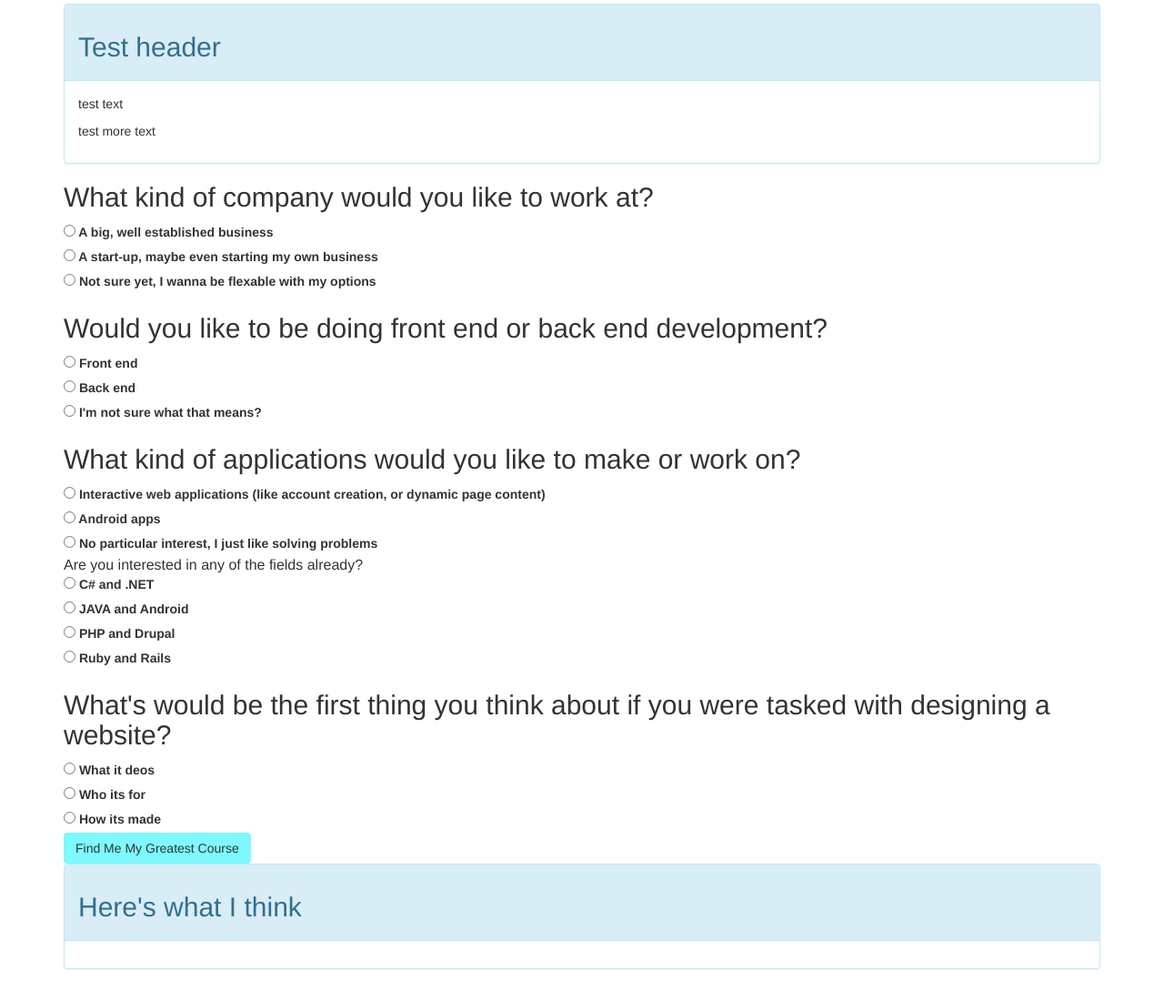
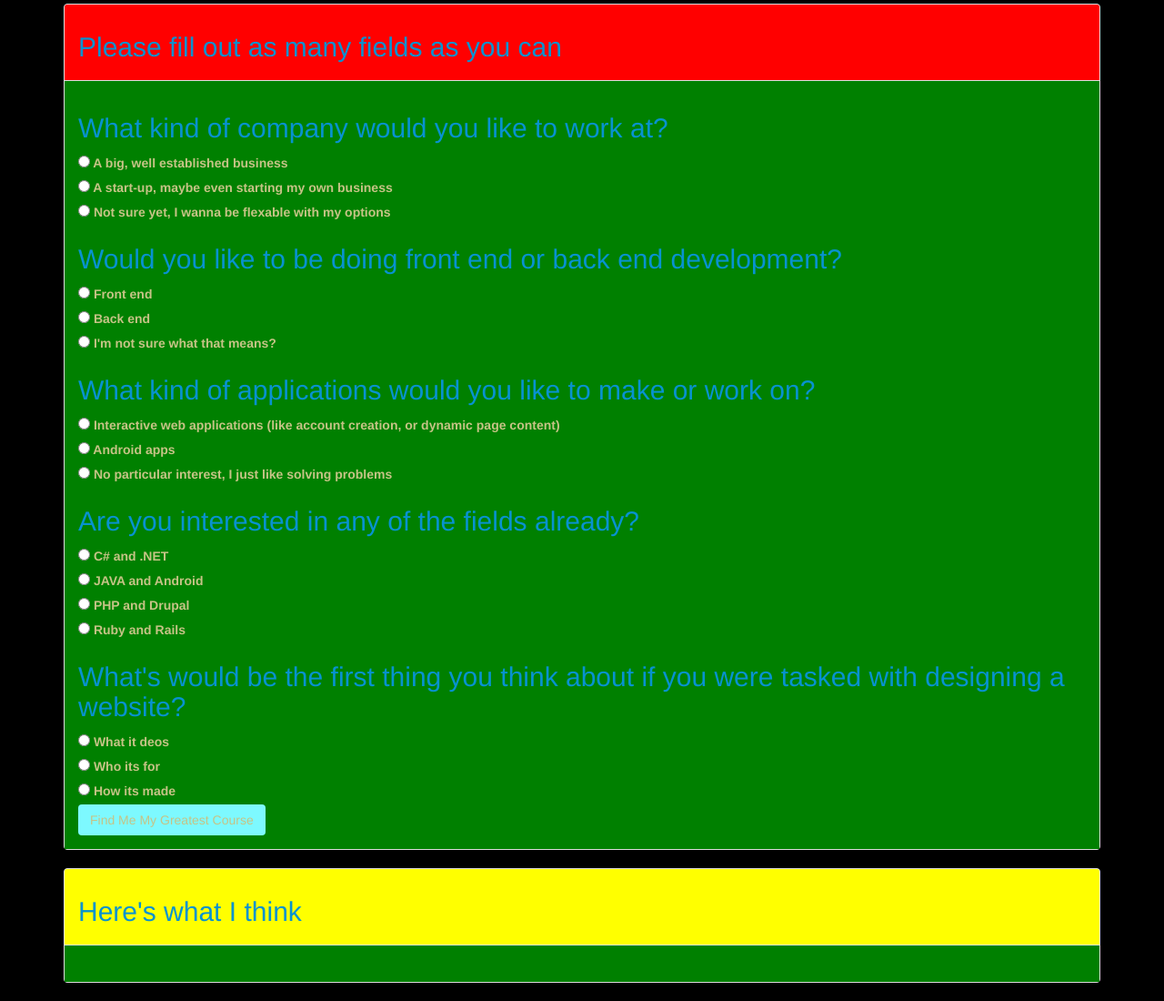
Before and after one commit to J-Michael-Brown/Track-Suggester, a plain HTML site: page index.html in a window 1280 px wide. Shown: the part 266-1366 px from the top of the page at 91% size. Drawn offline with Linux system fonts and the light colour scheme.

Commit message:
target necissary page elements for css styling

```diff
--- a/css/styles.css
+++ b/css/styles.css
@@ -2,13 +2,25 @@
   display: none;
 }
 
-/* body {
-  /* background-color: #000000; */
-  /* color: #c6c386;
-} */
+body {
+  background-color: #000000;
+  color: #c6c386;
+}
+
+#page-heading {
+  background-color: red;
+}
+
+#result-heading {
+  background-color: yellow;
+}
+
+.panel-body {
+  background-color: green;
+}
 
 h2 {
-  /* color: #0892d0; */
+  color: #0892d0;
 }
 
 button {
--- a/index.html
+++ b/index.html
@@ -14,17 +14,14 @@
         <h1>Epicodus Course Suggester</h1>
         <p>Courses are merely a suggestion based on provided information. The final decision falls on your shoulders.</p>
       </div>
-      <div class="panel panel-info">
-        <div class="panel-heading">
-          <h2 class="panel-header">Test header</h2>
+
+      <div class="panel panel-default">
+        <div class="panel-heading" id="page-heading">
+          <h2 class="panel-header">Please fill out as many fields as you can</h2>
         </div>
+        <form id="formOne">
             <div class="panel-body">
-          <p>test text</p>
-          <p>test more text</p>
-        </div>
-      </div>
 
-      <form id="formOne">
               <div class="company">
                 <h2>What kind of company would you like to work at?</h2>
                 <label>
@@ -87,15 +84,11 @@
             <!--  - - - - - - - - - - - - - - - - - - - - - - fourth stuff-->
 
               <div class="four">
-
-              <h2 class="panel-title">Are you interested in any of the fields already?</h2>
-
-
+                  <h2>Are you interested in any of the fields already?</h2>
                   <label>
                     <input type="radio" name="four-type" value="CnN">
                     C# and .NET
                   </label>
-
               </div>
               <div class="four">
                 <label>
@@ -139,19 +132,21 @@
 
 
               <button type="submit" class="btn">Find Me My Greatest Course</button>
+            </div>
 
         </form>
-      <div class="panel panel-info">
-        <div class="panel-heading">
+      </div>
+      <div class="panel panel-default">
+        <div class="panel-heading" id="result-heading">
           <h2 class="panel-header">Here's what I think</h2>
         </div>
         <div class="panel-body">
           <div class="result-area">
-            <span class="result" id="rubyRails">You should take the RUBY/Rails course.</span>
-            <span class="result" id="CsharpDotNet">You should take the C#/.NET course.</span>
-            <span class="result" id="phpDrupal">You should take the PHP/Drupal course.</span>
-            <span class="result" id="javaAndroid">You should take the JAVA/Android course.</span>
-            <span class="result" id="unsure">You don't seem to be leaning towards any one subject. I'm not sure what to do about that yet.</span>
+            <p><span class="result" id="rubyRails">You should take the RUBY/Rails course.</span></p>
+            <p><span class="result" id="CsharpDotNet">You should take the C#/.NET course.</span></p>
+            <p><span class="result" id="phpDrupal">You should take the PHP/Drupal course.</span></p>
+            <p><span class="result" id="javaAndroid">You should take the JAVA/Android course.</span></p>
+            <p><span class="result" id="unsure">You don't seem to be leaning towards any one subject. I'm not sure what to do about that yet.</span></p>
             <span class="result" id="error">Something seems to have gone wrong</span>
           </div>
         </div>
```
Lines whose indentation alone changed are shown as unchanged.
